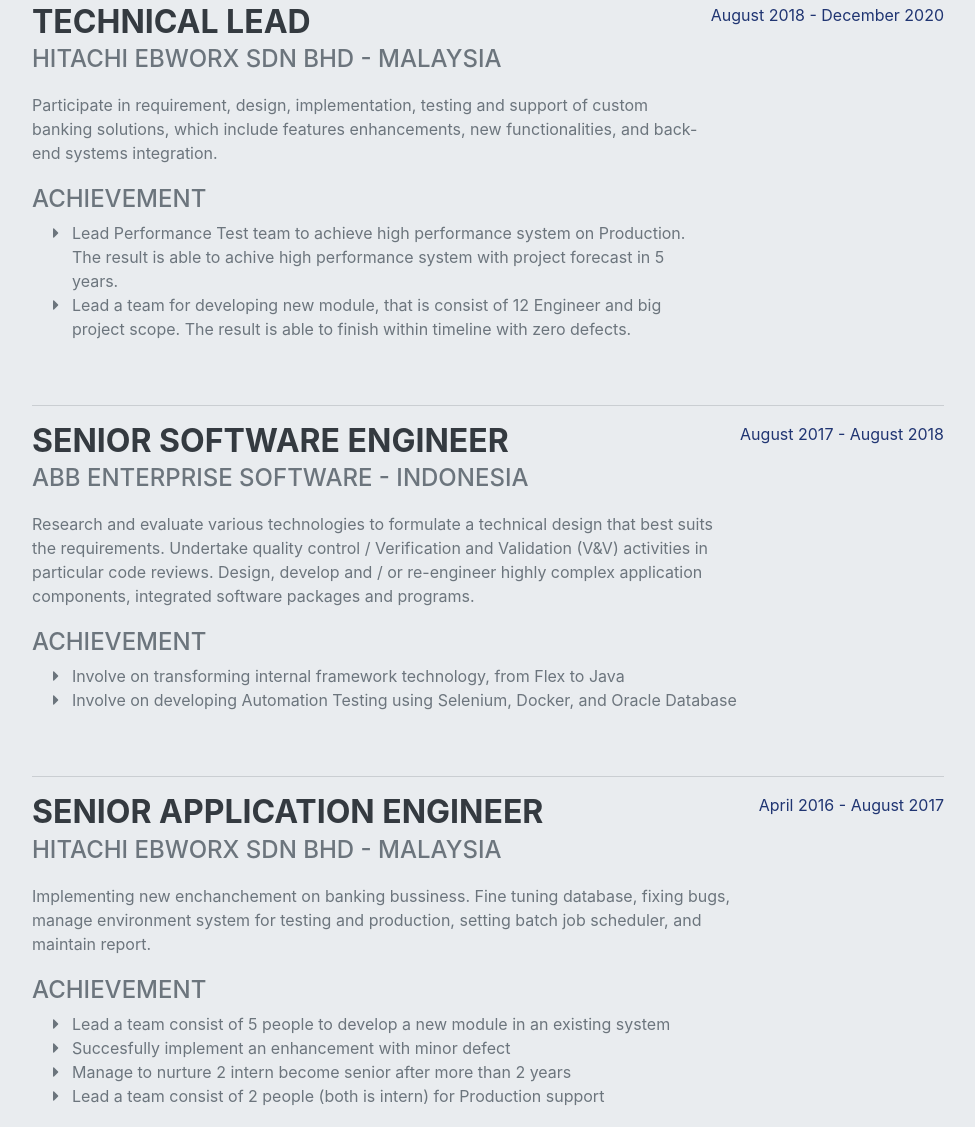
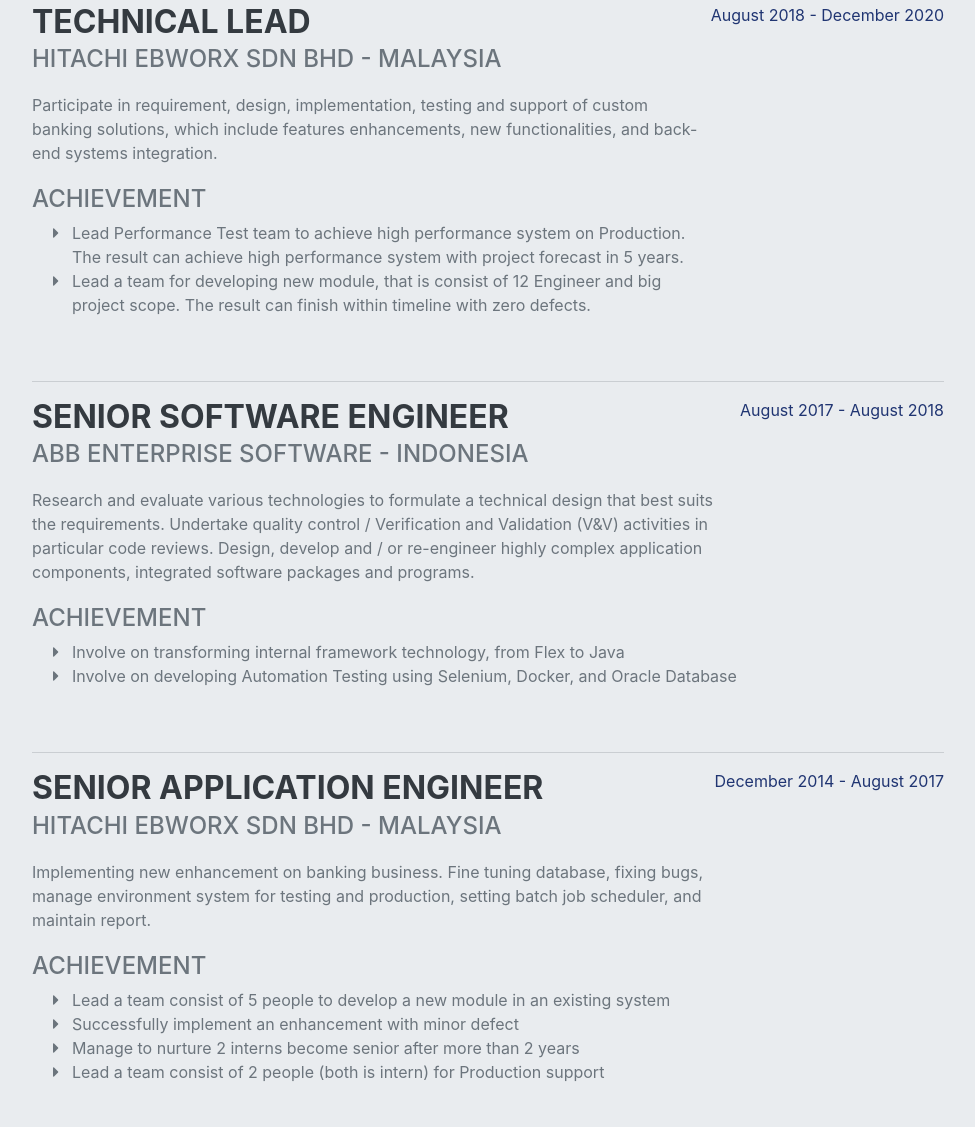
Before and after one commit to ardikapras/ardikapras.github.io, a plain HTML site: page index.html in a window 1280 px wide. Shown: the part 1509-2636 px from the top of the page, without its empty margins (288-1263 px from the left). Drawn offline with nearby package versions, Linux system fonts and the light colour scheme; a web font is replaced by a local one.

Commit message:
fix typo

```diff
--- a/index.html
+++ b/index.html
@@ -109,8 +109,8 @@
                         </p>
                         <div class="subheading mb-1">Achievement</div>
                         <ul class="fa-ul mb-3">
-                            <li><span class="fa-li"><i class="fas fa-caret-right"></i></span>Lead Performance Test team to achieve high performance system on Production. The result is able to achive high performance system with project forecast in 5 years.</li>
-                            <li><span class="fa-li"><i class="fas fa-caret-right"></i></span>Lead a team for developing new module, that is consist of 12 Engineer and big project scope. The result is able to finish within timeline with zero defects.</li>
+                            <li><span class="fa-li"><i class="fas fa-caret-right"></i></span>Lead Performance Test team to achieve high performance system on Production. The result can achieve high performance system with project forecast in 5 years.</li>
+                            <li><span class="fa-li"><i class="fas fa-caret-right"></i></span>Lead a team for developing new module, that is consist of 12 Engineer and big project scope. The result can finish within timeline with zero defects.</li>
                         </ul>
                     </div>
                     <div class="flex-shrink-0"><span class="text-primary">August 2018 - December 2020</span></div>
@@ -139,18 +139,18 @@
                         <h3 class="mb-0">Senior Application Engineer</h3>
                         <div class="subheading mb-3">Hitachi Ebworx Sdn Bhd - Malaysia</div>
                         <p>
-                            Implementing new enchanchement on banking bussiness.
+                            Implementing new enhancement on banking business.
                             Fine tuning database, fixing bugs, manage environment system for testing and production, setting batch job scheduler, and maintain report.
                         </p>
                         <div class="subheading mb-1">Achievement</div>
                         <ul class="fa-ul mb-3">
                             <li><span class="fa-li"><i class="fas fa-caret-right"></i></span>Lead a team consist of 5 people to develop a new module in an existing system</li>
-                            <li><span class="fa-li"><i class="fas fa-caret-right"></i></span>Succesfully implement an enhancement with minor defect</li>
-                            <li><span class="fa-li"><i class="fas fa-caret-right"></i></span>Manage to nurture 2 intern become senior after more than 2 years</li>
+                            <li><span class="fa-li"><i class="fas fa-caret-right"></i></span>Successfully implement an enhancement with minor defect</li>
+                            <li><span class="fa-li"><i class="fas fa-caret-right"></i></span>Manage to nurture 2 interns become senior after more than 2 years</li>
                             <li><span class="fa-li"><i class="fas fa-caret-right"></i></span>Lead a team consist of 2 people (both is intern) for Production support</li>
                         </ul>
                     </div>
-                    <div class="flex-shrink-0"><span class="text-primary">April 2016 - August 2017</span></div>
+                    <div class="flex-shrink-0"><span class="text-primary">December 2014 - August 2017</span></div>
                 </div>
                 <hr/>
                 <div class="d-flex flex-column flex-md-row justify-content-between mb-5">
```
